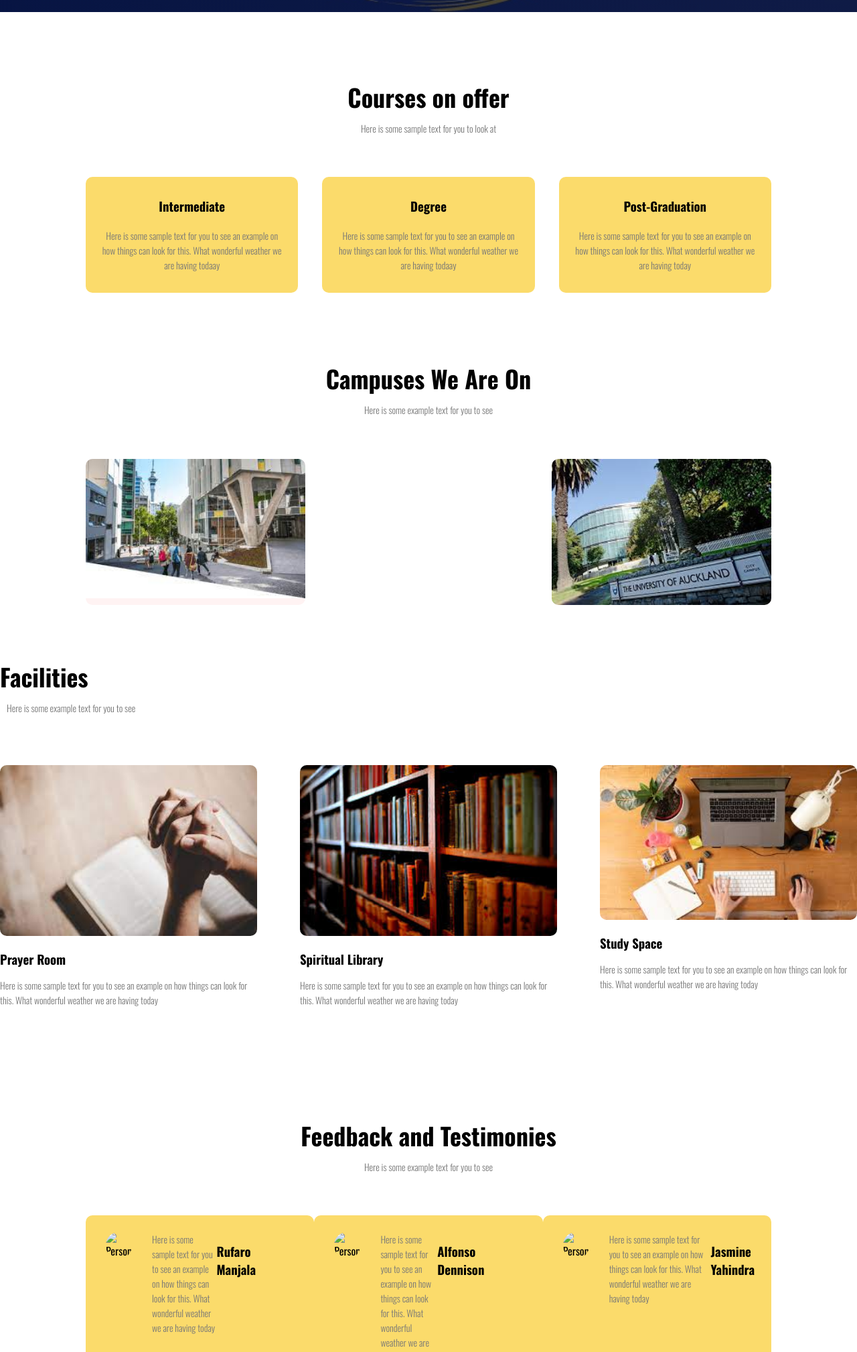
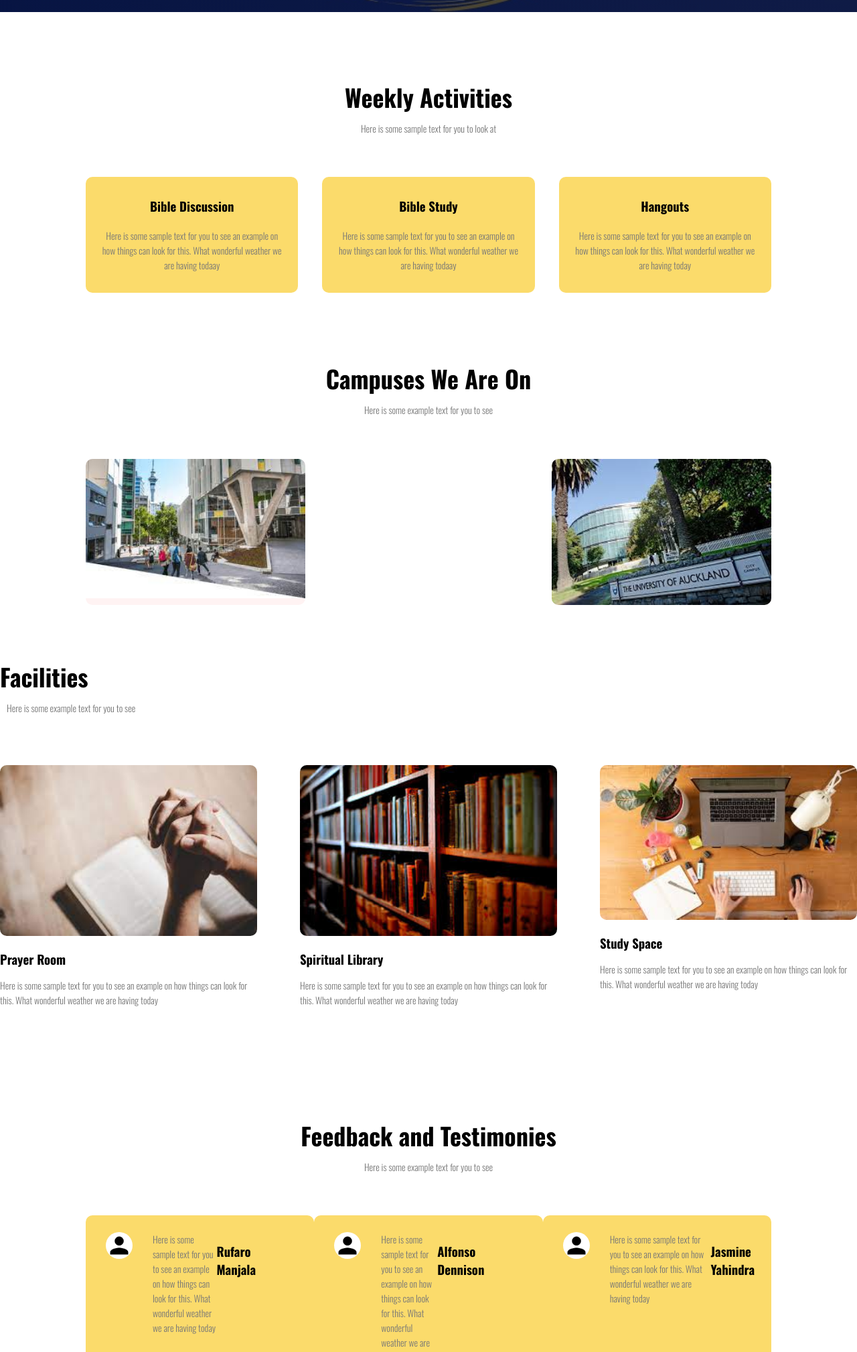
Before and after one commit to rufaroManjalaStudent/Campus4Christ.github.io, a plain HTML site: page index.html in a window 1280 px wide. Shown: the part 782-2800 px from the top of the page at 67% size. Drawn offline with nearby package versions, Linux system fonts and the light colour scheme.

Commit message:
added some placholder person images still need to sort out icons

```diff
--- a/C4Cstyle.css
+++ b/C4Cstyle.css
@@ -181,7 +181,7 @@ h3{
 }
 
 .course-col:hover{
-    box-shadow: 0 0 20px 0px rgba(0,0,0,0.2);
+    box-shadow: 0 0 20px 0px rgba(15, 0, 219, 0.2);
 }
 
 /* course 700px screen styling */
--- a/index.html
+++ b/index.html
@@ -49,12 +49,12 @@
     <!--**COURSES SECTION**-->
     <!-- TODO: need to change the text and content of section, was for sake of tutorial -->
     <section class ="course">
-        <h1>Courses on offer</h1>
+        <h1>Weekly Activities</h1>
         <p>Here is some sample text for you to look at</p>
 
         <div class ="row">
             <div class="course-col">
-                <h3>Intermediate</h3>
+                <h3>Bible Discussion</h3>
                 <p> Here is some sample text for you to see an example on how things can look for this.
                     What wonderful weather we are having todaay
                 </p>
@@ -62,14 +62,14 @@
 
 
             <div class="course-col">
-                <h3>Degree</h3>
+                <h3>Bible Study</h3>
                 <p> Here is some sample text for you to see an example on how things can look for this.
                     What wonderful weather we are having todaay
                 </p>
             </div>
 
             <div class="course-col">
-                <h3>Post-Graduation</h3>
+                <h3>Hangouts</h3>
                 <p> Here is some sample text for you to see an example on how things can look for this.
                     What wonderful weather we are having today
                 </p>
@@ -143,7 +143,7 @@
 
         <div class ="row">
             <div class="testimonials-col">
-                <img src="images/Person" alt="Person">
+                <img src="images/person.png" alt="Person">
                 <p>Here is some sample text for you to see an example on how things can look for this.
                     What wonderful weather we are having today </p>
                 <h3>Rufaro Manjala</h3>
@@ -156,7 +156,7 @@
             </div>
 
             <div class="testimonials-col">
-                <img src="images/Person" alt="Person">
+                <img src="images/person.png" alt="Person">
                 <p>Here is some sample text for you to see an example on how things can look for this.
                     What wonderful weather we are having today </p>
                 <h3>Alfonso Dennison</h3>
@@ -168,7 +168,7 @@
             </div>
 
             <div class="testimonials-col">
-                <img src="images/Person" alt="Person">
+                <img src="images/person.png" alt="Person">
                 <p>Here is some sample text for you to see an example on how things can look for this.
                     What wonderful weather we are having today </p>
                 <h3>Jasmine Yahindra</h3>
```
Also changed, not shown: images/person.png (added).
